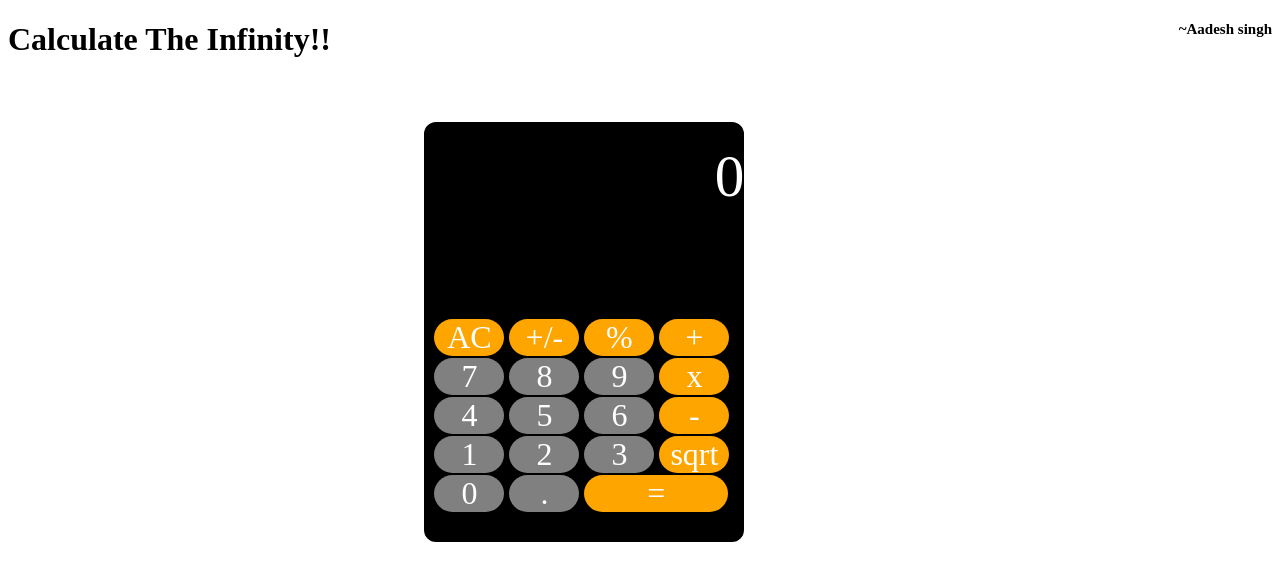
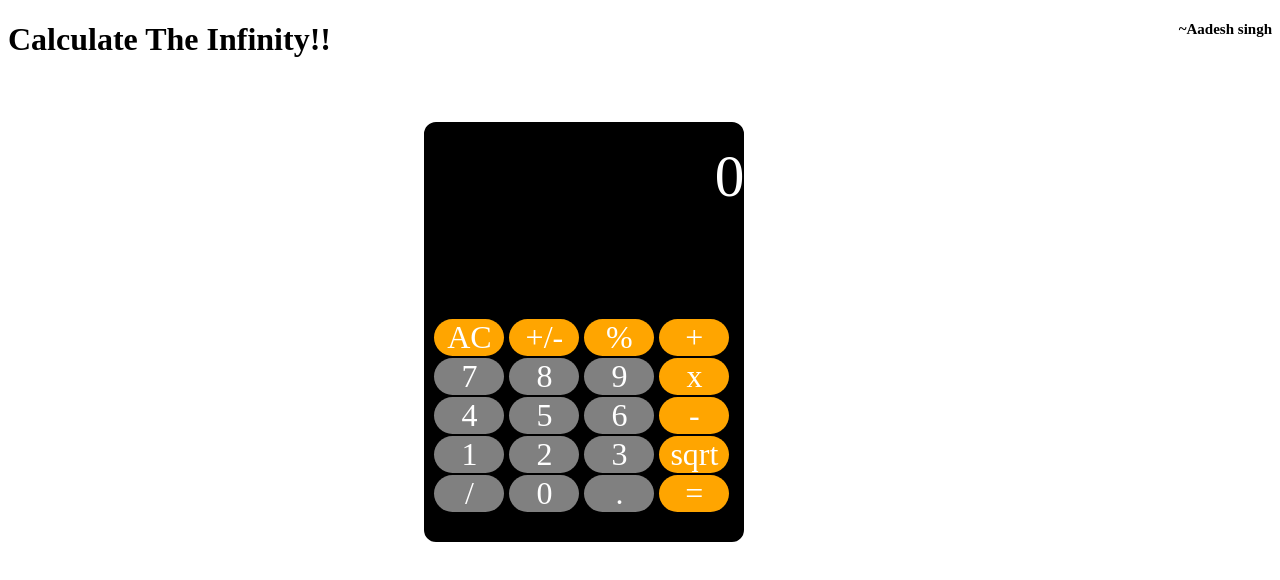
Before and after one commit to Aadesh-singh/calculator, a plain HTML site: page index.html in a window 1280 px wide. Drawn offline with Linux system fonts and the light colour scheme.

Commit message:
division property added

```diff
--- a/index.html
+++ b/index.html
@@ -29,10 +29,10 @@
                 <div id="two" class="gray grid1" value="2" onclick="forDisplay('2')">2</div>
                 <div id="three" class="gray grid1" value="3" onclick="forDisplay('3')">3</div>
                 <div id="sqrt" class="orange grid1"  onclick="sq();" >sqrt</div>
-                <!-- <div id="clear" class="gray grid1" value="c">C</div>     -->
+                <div id="clear" class="gray grid1" value="/" onclick="forDisplay('/')">/</div>
                 <div id="zero" class="gray grid1" value="0" onclick="forDisplay('0')">0</div>
                 <div id="period" class="gray grid1"  value="." onclick="forDisplay('.')">.</div>
-                <div id="equal" class="orange grid1" style="width: 144px;" value="=" onclick="solve()" >=</div>
+                <div id="equal" class="orange grid1"  value="=" onclick="solve()" >=</div>
             </div>
         </section>
         <section id="grid">
```
Also changed, not shown: index.js (line endings or trailing spaces).
